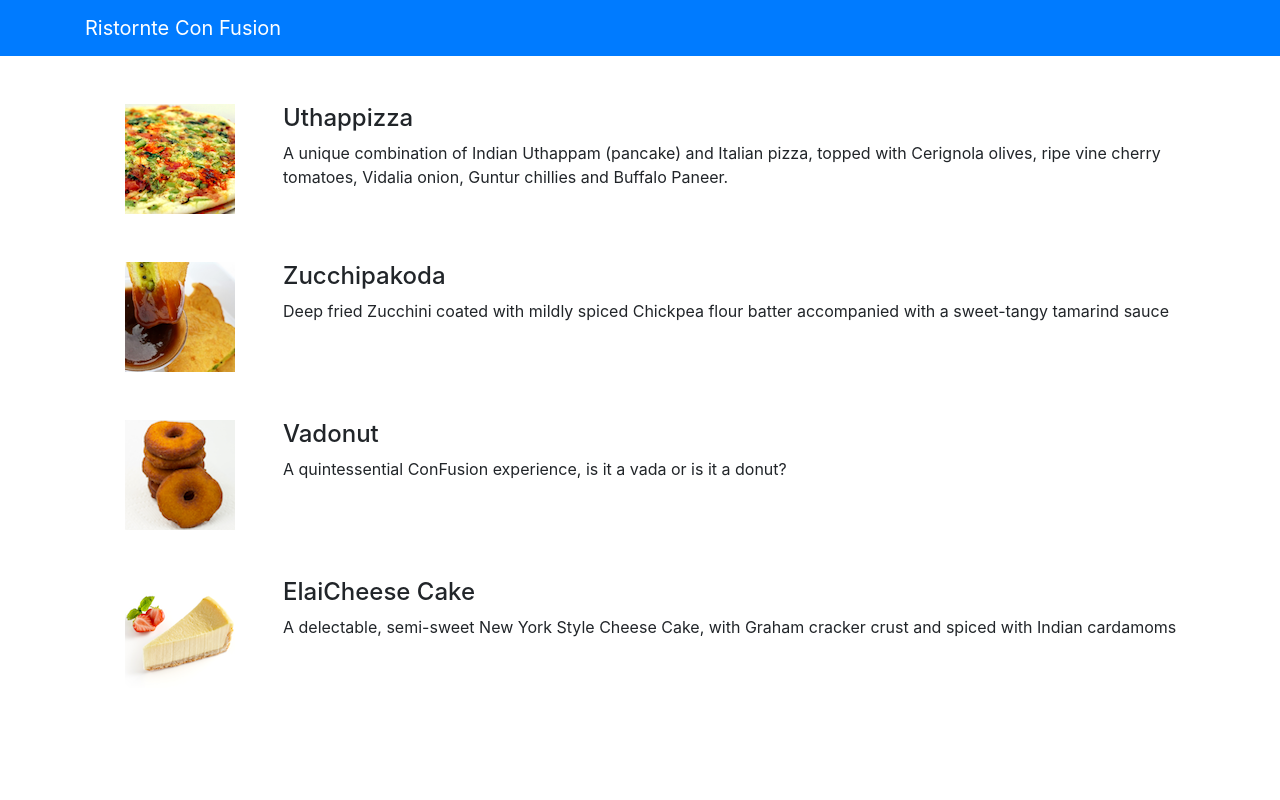
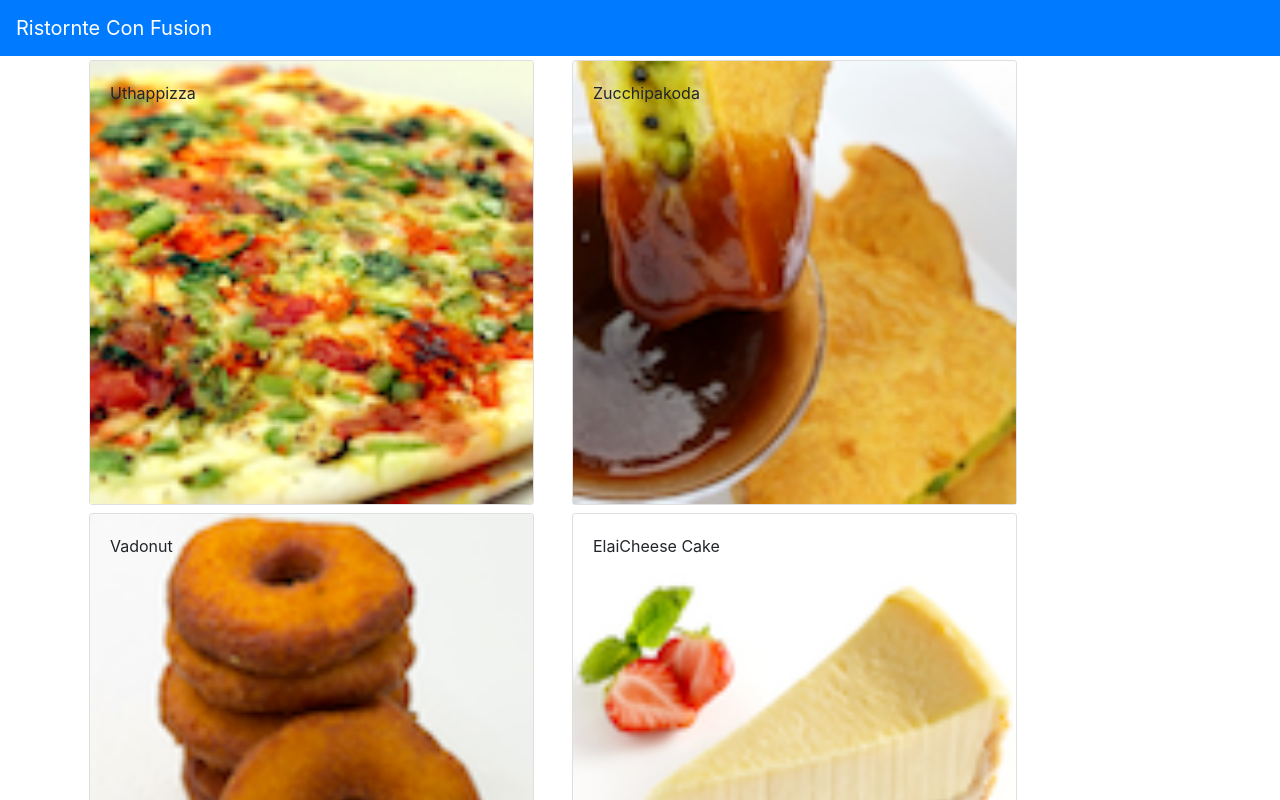
Before and after one commit to bansalsurya/Front-End-Web-Development-with-React, a React (Create React App) app: page / in a window 1280 px wide. Shown: the top 800 px of the page. Built offline with nearby package versions, Linux system fonts and the light colour scheme.

Commit message:
first assignment

```diff
--- a/package.json
+++ b/package.json
@@ -6,7 +6,6 @@
     "@testing-library/jest-dom": "^4.2.4",
     "@testing-library/react": "^9.5.0",
     "@testing-library/user-event": "^7.2.1",
-    "bootstrap": "^4.5.0",
     "react": "^16.13.1",
     "react-dom": "^16.13.1",
     "react-scripts": "3.4.1",
@@ -32,5 +31,8 @@
       "last 1 firefox version",
       "last 1 safari version"
     ]
+  },
+  "devDependencies": {
+    "bootstrap": "^4.5.0"
   }
 }
--- a/src/App.js
+++ b/src/App.js
@@ -1,18 +1,27 @@
-import React from 'react';
+import React, { Component } from 'react';
 import { Navbar, NavbarBrand } from 'reactstrap';
 import './App.css';
 import Menu from './components/MenuComponent';
-function App() {
+import { DISHES } from './shared/dishes';
+class App extends Component {
+  constructor(props) {
+    super(props);
+    this.state = {
+      dishes: DISHES,
+    };
+  }
+  render() {
     return (
       <div>
         <Navbar dark color='primary'>
-        <div className='container'>
+          <div>
             <NavbarBrand href='/'>Ristornte Con Fusion</NavbarBrand>
           </div>
         </Navbar>
-      <Menu />
+        <Menu dishes={this.state.dishes} />
       </div>
     );
   }
+}
 
 export default App;
--- /dev/null
+++ b/src/components/DishdetailComponent.js
@@ -0,0 +1,66 @@
+import React, { Component, Fragment } from 'react';
+import { Card, CardImg, CardText, CardBody, CardTitle } from 'reactstrap';
+import 'bootstrap/dist/css/bootstrap.min.css';
+
+export class DishdetailComponent extends Component {
+  renderDish = (dish) => {
+    if (dish != null)
+      return (
+        <Fragment>
+          <div className='col-12 col-md-5 m-1'>
+            <Card key={dish.id} className='card-style'>
+              <CardImg top src={dish.image} alt={dish.name} />
+              <CardBody>
+                <CardTitle>{dish.name}</CardTitle>
+                <CardText>{dish.description}</CardText>
+              </CardBody>
+            </Card>
+          </div>
+
+          <div className='col-12 col-md-5 m-1'>
+            <h4>Comments</h4>
+            {this.renderComments(dish.comments)}
+          </div>
+        </Fragment>
+      );
+    else return <div></div>;
+  };
+  renderComments = (comments) => {
+    if (comments != null) {
+      const comment = comments.map((item) => {
+        const date = this.styledDate(item.date);
+        return (
+          <div>
+            <li>{item.comment}</li>
+            <br />
+            <li>
+              --{item.author}, {date}
+            </li>
+            <br />
+          </div>
+        );
+      });
+
+      return <ul className='list-unstyled'>{comment}</ul>;
+    } else return <div></div>;
+  };
+
+  styledDate = (date) => {
+    const option = { year: 'numeric', month: 'short', day: 'numeric' };
+    const changedate = new Date(date);
+    const newdate = changedate.toLocaleDateString('en-US', option);
+    return newdate;
+  };
+
+  render() {
+    const { selectedDish } = this.props;
+
+    return (
+      <div className='container'>
+        <div className='row'>{this.renderDish(selectedDish)}</div>
+      </div>
+    );
+  }
+}
+
+export default DishdetailComponent;
--- a/src/components/MenuComponent.js
+++ b/src/components/MenuComponent.js
@@ -1,77 +1,41 @@
 import React, { Component } from 'react';
-import { Media } from 'reactstrap';
+import { Card, CardImg, CardImgOverlay, CardTitle } from 'reactstrap';
+import DishDetail from './DishdetailComponent';
+import 'bootstrap/dist/css/bootstrap.min.css';
 
 class MenuComponent extends Component {
   constructor(props) {
     super(props);
 
     this.state = {
-      dishes: [
-        {
-          id: 0,
-          name: 'Uthappizza',
-          image: 'assets/images/uthappizza.png',
-          category: 'mains',
-          label: 'Hot',
-          price: '4.99',
-          description:
-            'A unique combination of Indian Uthappam (pancake) and Italian pizza, topped with Cerignola olives, ripe vine cherry tomatoes, Vidalia onion, Guntur chillies and Buffalo Paneer.',
-        },
-        {
-          id: 1,
-          name: 'Zucchipakoda',
-          image: 'assets/images/zucchipakoda.png',
-          category: 'appetizer',
-          label: '',
-          price: '1.99',
-          description:
-            'Deep fried Zucchini coated with mildly spiced Chickpea flour batter accompanied with a sweet-tangy tamarind sauce',
-        },
-        {
-          id: 2,
-          name: 'Vadonut',
-          image: 'assets/images/vadonut.png',
-          category: 'appetizer',
-          label: 'New',
-          price: '1.99',
-          description:
-            'A quintessential ConFusion experience, is it a vada or is it a donut?',
-        },
-        {
-          id: 3,
-          name: 'ElaiCheese Cake',
-          image: 'assets/images/elaicheesecake.png',
-          category: 'dessert',
-          label: '',
-          price: '2.99',
-          description:
-            'A delectable, semi-sweet New York Style Cheese Cake, with Graham cracker crust and spiced with Indian cardamoms',
-        },
-      ],
+      selectedDish: null,
     };
   }
 
+  onDishSelect(dish) {
+    this.setState({ selectedDish: dish });
+  }
+
   render() {
-    const menu = this.state.dishes.map((dish) => {
+    const dishes = this.props.dishes;
+
+    const menu = dishes.map((dish) => {
       return (
-        <div key={dish.id} className='col-12 mt-5'>
-          <Media tag='li'>
-            <Media left middle>
-              <Media object src={dish.image} alt={dish.name}></Media>
-            </Media>
-            <Media body className='ml-5'>
-              <Media heading>{dish.name}</Media>
-              <p>{dish.description}</p>
-            </Media>
-          </Media>
+        <div key={dish.id} className='col-12 col-md-5 m-1'>
+          <Card onClick={() => this.onDishSelect(dish)}>
+            <CardImg top src={dish.image} alt={dish.name} />
+            <CardImgOverlay>
+              <CardTitle>{dish.name}</CardTitle>
+            </CardImgOverlay>
+          </Card>
         </div>
       );
     });
+
     return (
       <div className='container'>
-        <div className='row'>
-          <Media list>{menu}</Media>
-        </div>
+        <div className='row'>{menu}</div>
+        <DishDetail selectedDish={this.state.selectedDish} />
       </div>
     );
   }
--- /dev/null
+++ b/src/shared/dishes.js
@@ -0,0 +1,194 @@
+export const DISHES = [
+  {
+    id: 0,
+    name: 'Uthappizza',
+    image: 'assets/images/uthappizza.png',
+    category: 'mains',
+    label: 'Hot',
+    price: '4.99',
+    description:
+      'A unique combination of Indian Uthappam (pancake) and Italian pizza, topped with Cerignola olives, ripe vine cherry tomatoes, Vidalia onion, Guntur chillies and Buffalo Paneer.',
+    comments: [
+      {
+        id: 0,
+        rating: 5,
+        comment: 'Imagine all the eatables, living in conFusion!',
+        author: 'John Lemon',
+        date: '2012-10-16T17:57:28.556094Z',
+      },
+      {
+        id: 1,
+        rating: 4,
+        comment:
+          'Sends anyone to heaven, I wish I could get my mother-in-law to eat it!',
+        author: 'Paul McVites',
+        date: '2014-09-05T17:57:28.556094Z',
+      },
+      {
+        id: 2,
+        rating: 3,
+        comment: 'Eat it, just eat it!',
+        author: 'Michael Jaikishan',
+        date: '2015-02-13T17:57:28.556094Z',
+      },
+      {
+        id: 3,
+        rating: 4,
+        comment: 'Ultimate, Reaching for the stars!',
+        author: 'Ringo Starry',
+        date: '2013-12-02T17:57:28.556094Z',
+      },
+      {
+        id: 4,
+        rating: 2,
+        comment: "It's your birthday, we're gonna party!",
+        author: '25 Cent',
+        date: '2011-12-02T17:57:28.556094Z',
+      },
+    ],
+  },
+  {
+    id: 1,
+    name: 'Zucchipakoda',
+    image: 'assets/images/zucchipakoda.png',
+    category: 'appetizer',
+    label: '',
+    price: '1.99',
+    description:
+      'Deep fried Zucchini coated with mildly spiced Chickpea flour batter accompanied with a sweet-tangy tamarind sauce',
+    comments: [
+      {
+        id: 0,
+        rating: 5,
+        comment: 'Imagine all the eatables, living in conFusion!',
+        author: 'John Lemon',
+        date: '2012-10-16T17:57:28.556094Z',
+      },
+      {
+        id: 1,
+        rating: 4,
+        comment:
+          'Sends anyone to heaven, I wish I could get my mother-in-law to eat it!',
+        author: 'Paul McVites',
+        date: '2014-09-05T17:57:28.556094Z',
+      },
+      {
+        id: 2,
+        rating: 3,
+        comment: 'Eat it, just eat it!',
+        author: 'Michael Jaikishan',
+        date: '2015-02-13T17:57:28.556094Z',
+      },
+      {
+        id: 3,
+        rating: 4,
+        comment: 'Ultimate, Reaching for the stars!',
+        author: 'Ringo Starry',
+        date: '2013-12-02T17:57:28.556094Z',
+      },
+      {
+        id: 4,
+        rating: 2,
+        comment: "It's your birthday, we're gonna party!",
+        author: '25 Cent',
+        date: '2011-12-02T17:57:28.556094Z',
+      },
+    ],
+  },
+  {
+    id: 2,
+    name: 'Vadonut',
+    image: 'assets/images/vadonut.png',
+    category: 'appetizer',
+    label: 'New',
+    price: '1.99',
+    description:
+      'A quintessential ConFusion experience, is it a vada or is it a donut?',
+    comments: [
+      {
+        id: 0,
+        rating: 5,
+        comment: 'Imagine all the eatables, living in conFusion!',
+        author: 'John Lemon',
+        date: '2012-10-16T17:57:28.556094Z',
+      },
+      {
+        id: 1,
+        rating: 4,
+        comment:
+          'Sends anyone to heaven, I wish I could get my mother-in-law to eat it!',
+        author: 'Paul McVites',
+        date: '2014-09-05T17:57:28.556094Z',
+      },
+      {
+        id: 2,
+        rating: 3,
+        comment: 'Eat it, just eat it!',
+        author: 'Michael Jaikishan',
+        date: '2015-02-13T17:57:28.556094Z',
+      },
+      {
+        id: 3,
+        rating: 4,
+        comment: 'Ultimate, Reaching for the stars!',
+        author: 'Ringo Starry',
+        date: '2013-12-02T17:57:28.556094Z',
+      },
+      {
+        id: 4,
+        rating: 2,
+        comment: "It's your birthday, we're gonna party!",
+        author: '25 Cent',
+        date: '2011-12-02T17:57:28.556094Z',
+      },
+    ],
+  },
+  {
+    id: 3,
+    name: 'ElaiCheese Cake',
+    image: 'assets/images/elaicheesecake.png',
+    category: 'dessert',
+    label: '',
+    price: '2.99',
+    description:
+      'A delectable, semi-sweet New York Style Cheese Cake, with Graham cracker crust and spiced with Indian cardamoms',
+    comments: [
+      {
+        id: 0,
+        rating: 5,
+        comment: 'Imagine all the eatables, living in conFusion!',
+        author: 'John Lemon',
+        date: '2012-10-16T17:57:28.556094Z',
+      },
+      {
+        id: 1,
+        rating: 4,
+        comment:
+          'Sends anyone to heaven, I wish I could get my mother-in-law to eat it!',
+        author: 'Paul McVites',
+        date: '2014-09-05T17:57:28.556094Z',
+      },
+      {
+        id: 2,
+        rating: 3,
+        comment: 'Eat it, just eat it!',
+        author: 'Michael Jaikishan',
+        date: '2015-02-13T17:57:28.556094Z',
+      },
+      {
+        id: 3,
+        rating: 4,
+        comment: 'Ultimate, Reaching for the stars!',
+        author: 'Ringo Starry',
+        date: '2013-12-02T17:57:28.556094Z',
+      },
+      {
+        id: 4,
+        rating: 2,
+        comment: "It's your birthday, we're gonna party!",
+        author: '25 Cent',
+        date: '2011-12-02T17:57:28.556094Z',
+      },
+    ],
+  },
+];
```
Also changed, not shown: 1 other file (tests, documents, lock files or other folders). Lines whose indentation alone changed are shown as unchanged.
